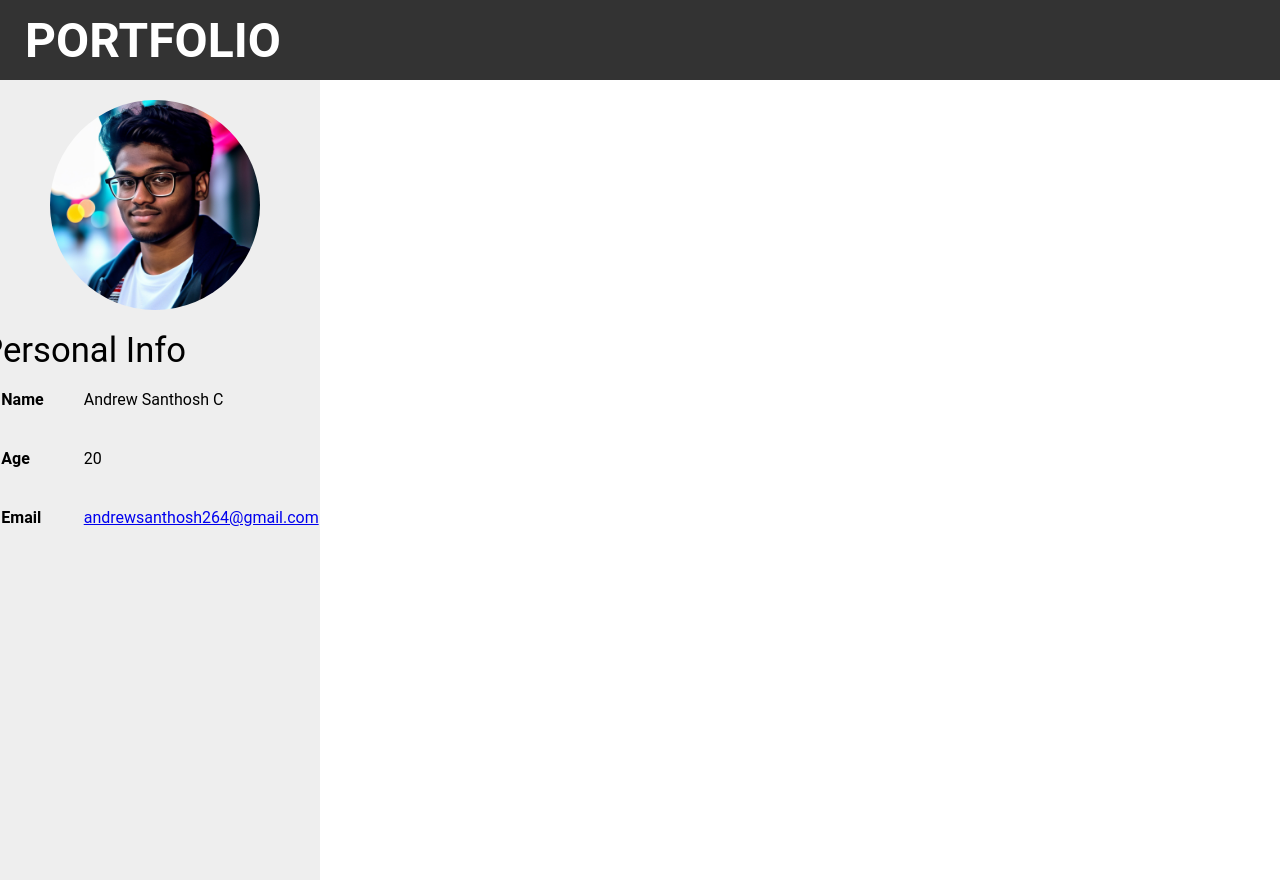
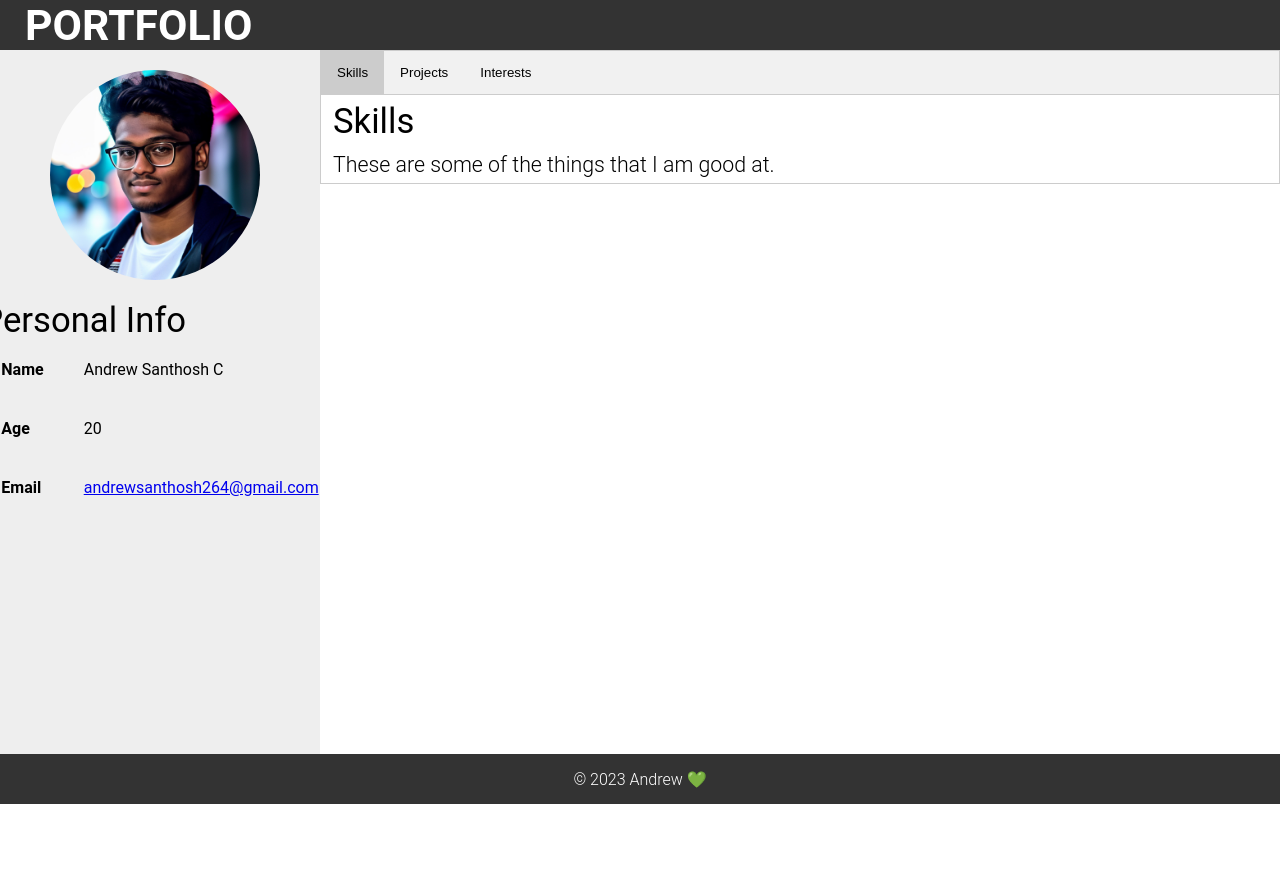
Before and after one commit to andrew264/andrew264.github.io, a plain HTML site: page index.html in a window 1280 px wide. After the commit the page ends 804 px from the top, so only its background shows below. Drawn offline with Linux system fonts and the light colour scheme.

Commit message:
baby steps

```diff
--- a/index.html
+++ b/index.html
@@ -3,10 +3,11 @@
 <head>
     <meta charset="UTF-8">
     <title>My Portfolio</title>
-    <link rel="stylesheet" href="static/css/style.css">
+    <link href="static/css/style.css" rel="stylesheet">
+    <link href="static/css/tab.css" rel="stylesheet">
+    <script src="static/js/main.js"></script>
 </head>
 <body>
-<div class="container">
 <header>
     <h1>PORTFOLIO</h1>
     <nav>
@@ -15,8 +16,10 @@
         </ul>
     </nav>
 </header>
+<div class="container">
+
     <div class="left-container">
-        <img class="profile-pic" src="static/images/profile.jpg"  alt="Profile Picture">
+        <img alt="Profile Picture" class="profile-pic" src="static/images/profile.jpg">
         <div class="info">
             <h3>Personal Info</h3>
             <table>
@@ -26,18 +29,45 @@
                 </tr>
                 <tr>
                     <td class="table-head">Age</td>
-                    <td><span id="age"><script src="static/js/setAge.js"></script></span></td>
+                    <td><span id="age"><script>setAge();</script></span></td>
                 </tr>
                 <tr>
                     <td class="table-head">Email</td>
-                    <td><a href="mailto:andrewsanthosh264@gmail.com" target="_blank"> andrewsanthosh264@gmail.com </a></td>
+                    <td>
+                        <a href="mailto:andrewsanthosh264@gmail.com" target="_blank"> andrewsanthosh264@gmail.com </a>
+                    </td>
                 </tr>
             </table>
         </div>
     </div>
     <div class="right-container">
+        <div class="tab">
+            <button class="tab-links" id="defaultOpen" onclick="openTab(event, 'Skills')">Skills</button>
+            <button class="tab-links" onclick="openTab(event, 'Projects')">Projects</button>
+            <button class="tab-links" onclick="openTab(event, 'Interests')">Interests</button>
+        </div>
 
+        <!-- Tab content -->
+        <div class="tab-content" id="Skills">
+            <h3>Skills</h3>
+            <p>These are some of the things that I am good at.</p>
+        </div>
+
+        <div class="tab-content" id="Projects">
+            <h3>Projects</h3>
+            <p>Stuff I did in free time.</p>
+        </div>
+
+        <div class="tab-content" id="Interests">
+            <h3>Interests</h3>
+            <p>Things I am interested in.</p>
+        </div>
+
+        <script>document.getElementById("defaultOpen").click();</script>
     </div>
 </div>
+<footer>
+    <p>&copy; <span id="currentYear"><script>setCurrentYear();</script></span> Andrew 💚</p>
+</footer>
 </body>
 </html>
--- a/static/css/style.css
+++ b/static/css/style.css
@@ -2,38 +2,47 @@
     margin: 0;
     padding: 0;
     box-sizing: border-box;
+@import url('https://fonts.googleapis.com/css2?family=Roboto:ital,wght@0,300;0,400;0,500;0,700;1,300;1,400;1,500;1,700&display=swap');
 }
+
 .container {
-    @import url('https://fonts.googleapis.com/css2?family=Roboto:ital,wght@0,300;0,400;0,500;0,700;1,300;1,400;1,500;1,700&display=swap');
     font-family: 'Roboto', sans-serif;
+    display: flex;
+    flex-direction: row;
 }
+
 .container h1 {
     font-size: 36pt;
     font-weight: 700;
 }
+
 .container h2 {
     font-size: 32pt;
     font-weight: 500;
 }
+
 .container h3 {
     font-size: 26pt;
     font-weight: 400;
 }
+
 .container p {
     margin-top: 0.5em;
     font-size: 16pt;
     font-weight: 300;
 }
+
 .left-container {
     display: flex;
     flex-direction: column;
     align-items: center;
     width: 25%;
-    height: 100vh;
+    height: 88vh;
     background-color: #EEE;
     color: black;
     padding: 20px;
 }
+
 .profile-pic {
     width: 75%;
     border-radius: 50%;
@@ -41,12 +50,15 @@
     position: relative;
     top: 0;
 }
+
 .info {
     display: flex;
     flex-direction: column;
     margin-top: 20px;
 }
-header {
+
+header, footer {
+    font-family: 'Roboto', sans-serif;
     display: flex;
     justify-content: space-between;
     color: white;
@@ -54,16 +66,40 @@ header {
     align-items: center;
     background-color: #333;
     width: 100%;
-    height: 10vh;
+    height: 6vh;
+    position: sticky;
 }
+
+footer {
+    justify-content: center;
+    text-align: center;
+}
+
+header h1 {
+    font-size: 32pt;
+    font-weight: 700;
+}
+
+footer p {
+    font-size: 12pt;
+    font-weight: 300;
+}
+
 table {
     width: 100%;
     border-collapse: collapse;
 }
+
 th, td {
     padding: 20px;
     text-align: left;
 }
+
 .table-head {
     font-weight: bold;
 }
+
+.right-container {
+    width: 75%;
+    height: 88vh;
+}
--- /dev/null
+++ b/static/css/tab.css
@@ -0,0 +1,40 @@
+.tab {
+    overflow: hidden;
+    border: 1px solid #ccc;
+    background-color: #f1f1f1;
+}
+
+.tab button {
+    background-color: inherit;
+    float: left;
+    border: none;
+    outline: none;
+    cursor: pointer;
+    padding: 14px 16px;
+    transition: 0.3s;
+}
+
+.tab button:hover {
+    background-color: #ddd;
+}
+
+.tab button.active {
+    background-color: #ccc;
+}
+
+.tab-content {
+    display: none;
+    padding: 6px 12px;
+    border: 1px solid #ccc;
+    border-top: none;
+    -animation: fadeEffect 1s;
+}
+
+@keyframes fadeEffect {
+    from {
+        opacity: 0;
+    }
+    to {
+        opacity: 1;
+    }
+}
--- a/static/js/main.js
+++ b/static/js/main.js
@@ -0,0 +1,33 @@
+function openTab(evt, cityName) {
+    let i, tabContent, tabLinks;
+
+    tabContent = document.getElementsByClassName("tab-content");
+    for (i = 0; i < tabContent.length; i++) {
+        tabContent[i].style.display = "none";
+    }
+
+    tabLinks = document.getElementsByClassName("tab-links");
+    for (i = 0; i < tabLinks.length; i++) {
+        tabLinks[i].className = tabLinks[i].className.replace(" active", "");
+    }
+
+    document.getElementById(cityName).style.display = "block";
+    evt.currentTarget.className += " active";
+}
+
+function setCurrentYear() {
+    const today = new Date();
+    const year = today.getFullYear();
+    document.getElementById("currentYear").textContent = year.toString();
+}
+
+function setAge() {
+    const today = new Date();
+    const birthDate = new Date(2002, 7, 10);
+    let age = today.getFullYear() - birthDate.getFullYear();
+    const m = today.getMonth() - birthDate.getMonth();
+    if (m < 0 || (m === 0 && today.getDate() < birthDate.getDate())) {
+        age--;
+    }
+    document.getElementById("age").textContent = age.toString();
+}
--- a/static/js/setAge.js
+++ /dev/null
@@ -1,8 +0,0 @@
-const today = new Date();
-const birthDate = new Date(2002, 7, 10);
-let age = today.getFullYear() - birthDate.getFullYear();
-const m = today.getMonth() - birthDate.getMonth();
-if (m < 0 || (m === 0 && today.getDate() < birthDate.getDate())) {
-    age--;
-}
-document.getElementById("age").textContent = age.toString();
```
Lines whose indentation alone changed are shown as unchanged.
